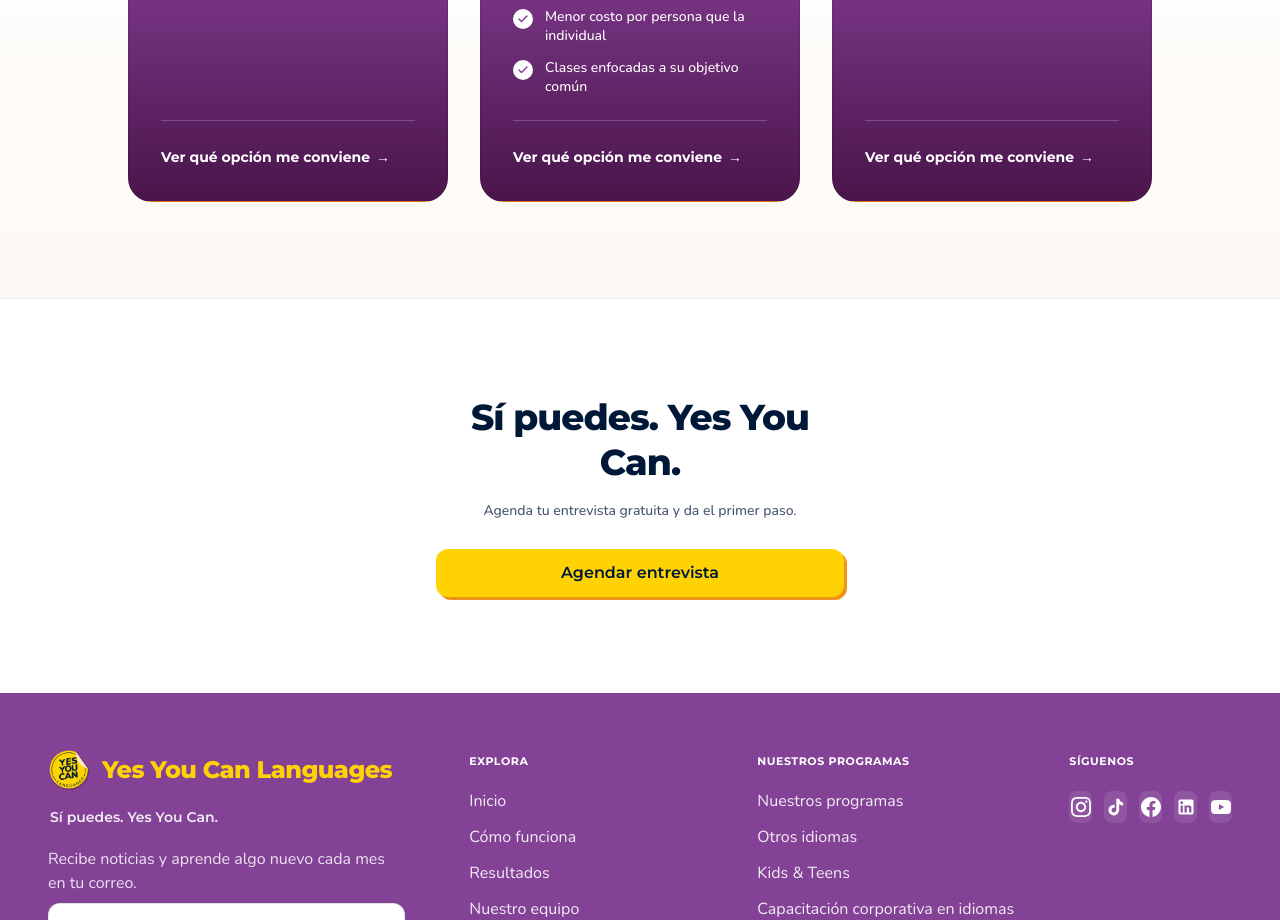
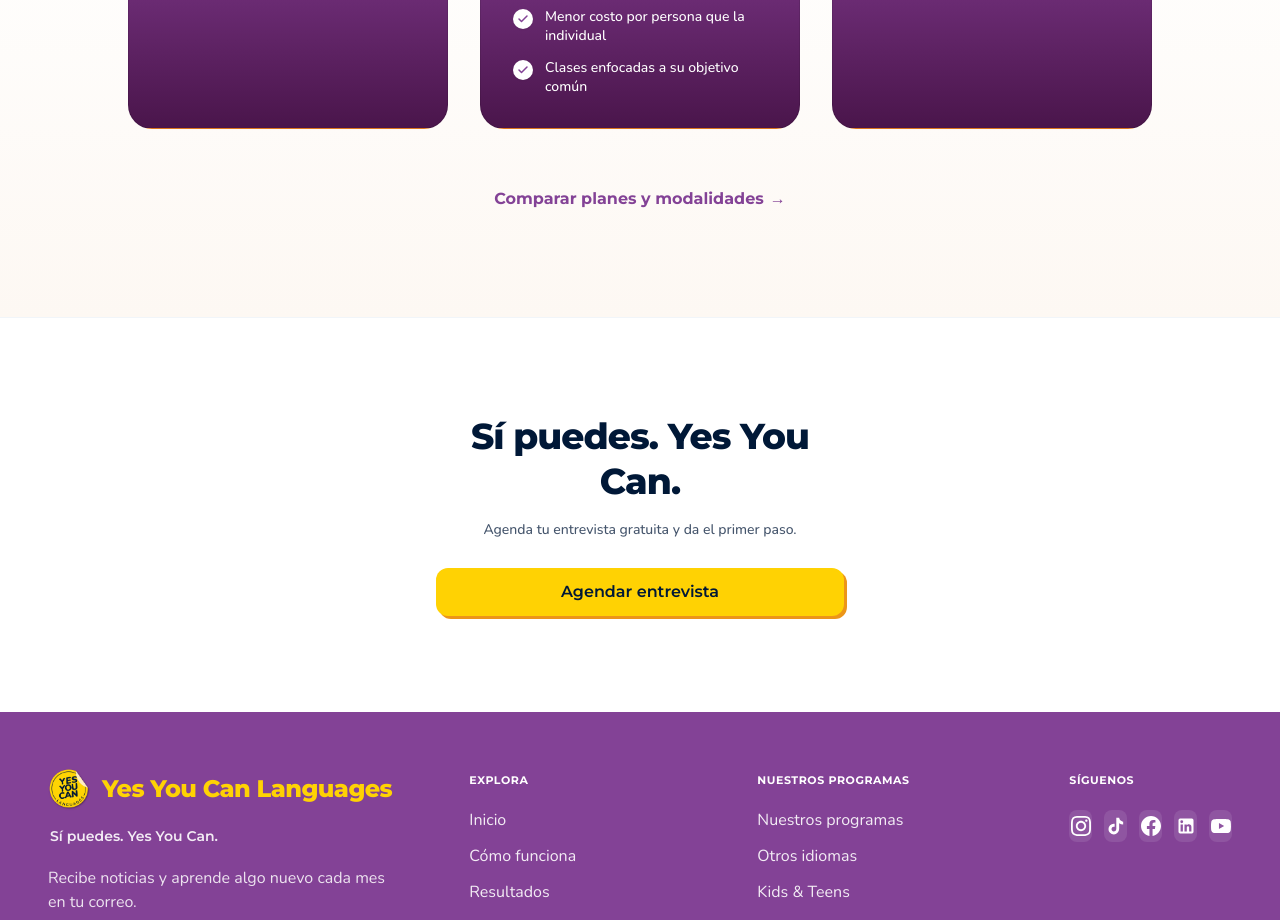
Before and after one commit to Dietol25/yycl-version-anterior, a Next.js app: page / in a window 1280 px wide. Shown: the part 3380-4300 px from the top of the page. Built offline with nearby package versions, Linux system fonts and the light colour scheme.

Commit message:
refactor(modalidades): unify repeated in-card links into a single clean section CTA

```diff
--- a/components/sections/ModalidadesSection.tsx
+++ b/components/sections/ModalidadesSection.tsx
@@ -156,20 +156,20 @@ export const ModalidadesSection = () => {
                     ))}
                   </ul>
                 </div>
-
-                {/* Action Ghost Link */}
-                <div className="pt-6 border-t border-white/20 mt-6">
-                  <Link
-                    href="/planes"
-                    className="inline-flex items-center gap-1.5 text-xs sm:text-sm font-heading font-bold text-white hover:underline transition-colors"
-                  >
-                    <span>Ver qué opción me conviene</span>
-                    <span>→</span>
-                  </Link>
-                </div>
               </div>
             );
           })}
+        </div>
+
+        {/* CTA Unificado para la sección */}
+        <div className="mt-12 text-center">
+          <Link
+            href="/planes"
+            className="inline-flex items-center gap-1.5 text-sm sm:text-base font-heading font-bold text-[#834296] hover:text-[#001837] hover:underline px-6 py-2.5 rounded-full transition-all group cursor-pointer"
+          >
+            <span>Comparar planes y modalidades</span>
+            <span className="group-hover:translate-x-1 transition-transform">→</span>
+          </Link>
         </div>
       </div>
     </section>
```
